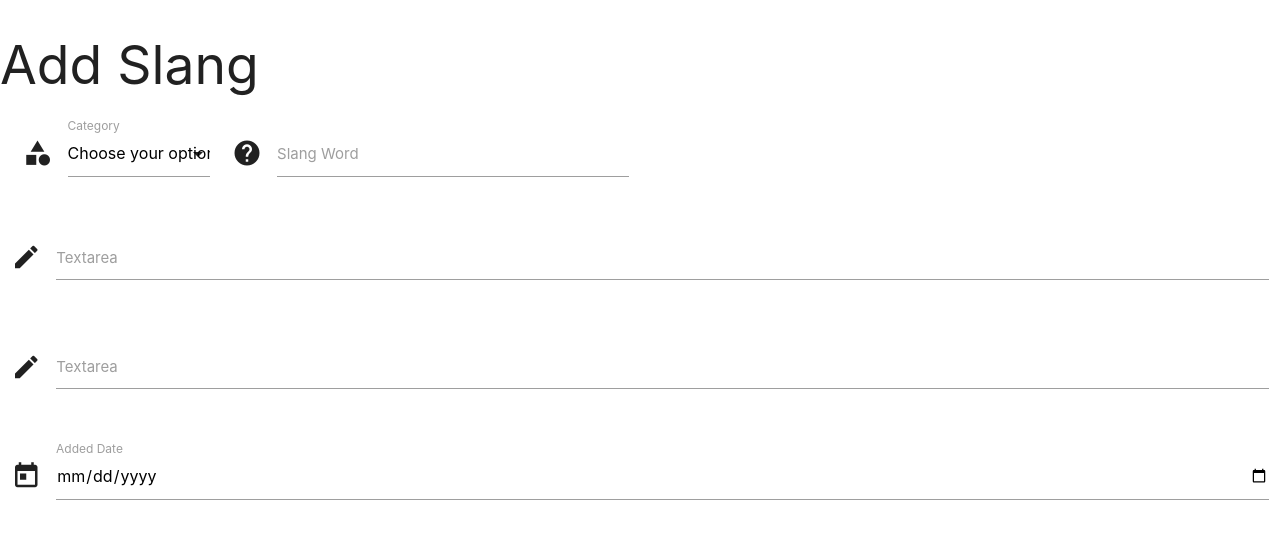
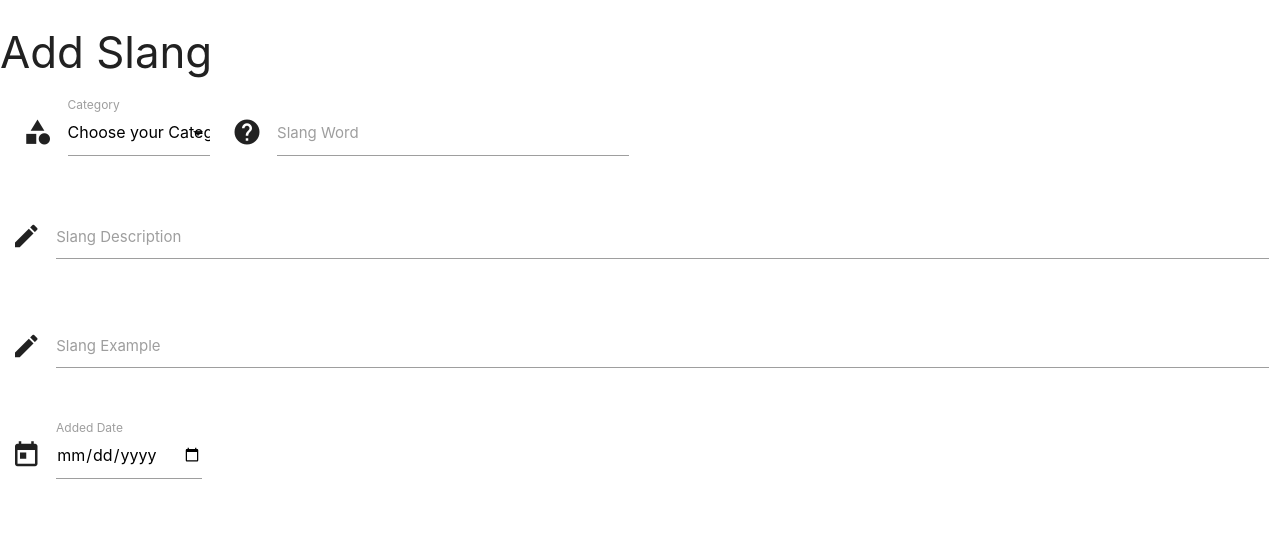
Before and after one commit to Code-Institute-Submissions/Wexford_Dictionary_Project, a Flask app: template templates/addslangwords.html in a window 1280 px wide. Shown: the top 539 px of the page. Run offline with Flask 2, Linux system fonts and the light colour scheme; the template is opened without the code that fills it, so the values that code supplies are empty; some libraries are stand-ins or nearby versions.

Commit message:
added link to mongodb for category select option

```diff
--- a/app.py
+++ b/app.py
@@ -16,9 +16,9 @@ mongo = PyMongo(app)
 def hello ():
     return render_template("slangs.html", slangs=mongo.db.slangs.find())
 
-@app.route('/add_slang')
+@app.route('/addslang')
 def add_slang():
-        return render_template("addslangwords.html")
+        return render_template("addslangwords.html", categories=mongo.db.categories.find())
 
 if __name__ == "__main__":
     app.run(host=os.environ.get("IP"),
--- a/templates/addslangwords.html
+++ b/templates/addslangwords.html
@@ -1,42 +1,42 @@
 {% extends 'base.html' %} {% block content %}
 
-<h2>Add Slang</h2>
+<h3>Add Slang</h3>
   <div class="row">
-    <form class="col s12">
+    <form action="" method="POST" class="col s12">
        <div class="input-field col s2">
         <i class="material-icons prefix">category</i>
-    <select>
-      <option value="" disabled selected>Choose your option</option>
-      <option value="1">Option 1</option>
-      <option value="2">Option 2</option>
-      <option value="3">Option 3</option>
+    <select id="category" name="category_name">
+      <option value="" disabled selected>Choose your Category</option>
+      {% for cat in categories %}
+      <option value="{{cat.category_name}}">{{cat.category_name}}</option>
+      {% endfor %}
     </select>
     <label>Category</label>
   </div>
         <div class="input-field col s4">
         <i class="material-icons prefix">help</i>
-          <input id="last_name" type="text" class="validate">
+          <input id="last_name" name="slang_name" type="text" class="validate">
           <label for="last_name">Slang Word</label>
         </div>
       </div>
       <div class="row">
         <div class="input-field col s12">
         <i class="material-icons prefix">mode_edit</i>
-            <textarea id="textarea2" class="materialize-textarea" data-length="120"></textarea>
-            <label for="textarea2">Textarea</label>
+            <textarea id="textarea2" name="slang_description" class="materialize-textarea" data-length="120"></textarea>
+            <label for="textarea2">Slang Description</label>
         </div>
       </div>
       <div class="row">
         <div class="input-field col s12">
         <i class="material-icons prefix">mode_edit</i>
-            <textarea id="textarea2" class="materialize-textarea" data-length="120"></textarea>
-            <label for="textarea2">Textarea</label>
+            <textarea id="textarea2" name="slang_example"class="materialize-textarea" data-length="120"></textarea>
+            <label for="textarea2">Slang Example</label>
         </div>
       </div>
       <div class="row">
-        <div class="input-field col s12">
-        <i class="material-icons prefix">today</i>
-          <input id="email" type="date" class="validate">
+        <div class="input-field col s2">
+         <i class="material-icons prefix">today</i>
+          <input id="email" name="added_date" type="date" class="validate">
           <label for="email">Added Date</label>
         </div>
       </div>
--- a/templates/base.html
+++ b/templates/base.html
@@ -17,21 +17,9 @@
 <script type="text/javascript">
   $(document).ready(function(){
     $('.collapsible').collapsible();
-  });
-  </script>
-<script type="text/javascript">
-   $(document).ready(function(){
+     $('input#input_text, textarea#textarea2').characterCounter();
     $('select').formSelect();
   });
   </script>
-<script type="text/javascript">
-   $(document).ready(function() {
-    $('input#input_text, textarea#textarea2').characterCounter();
-  });
-  </script>
-
-
-
-
 </body>
 </html>
```
